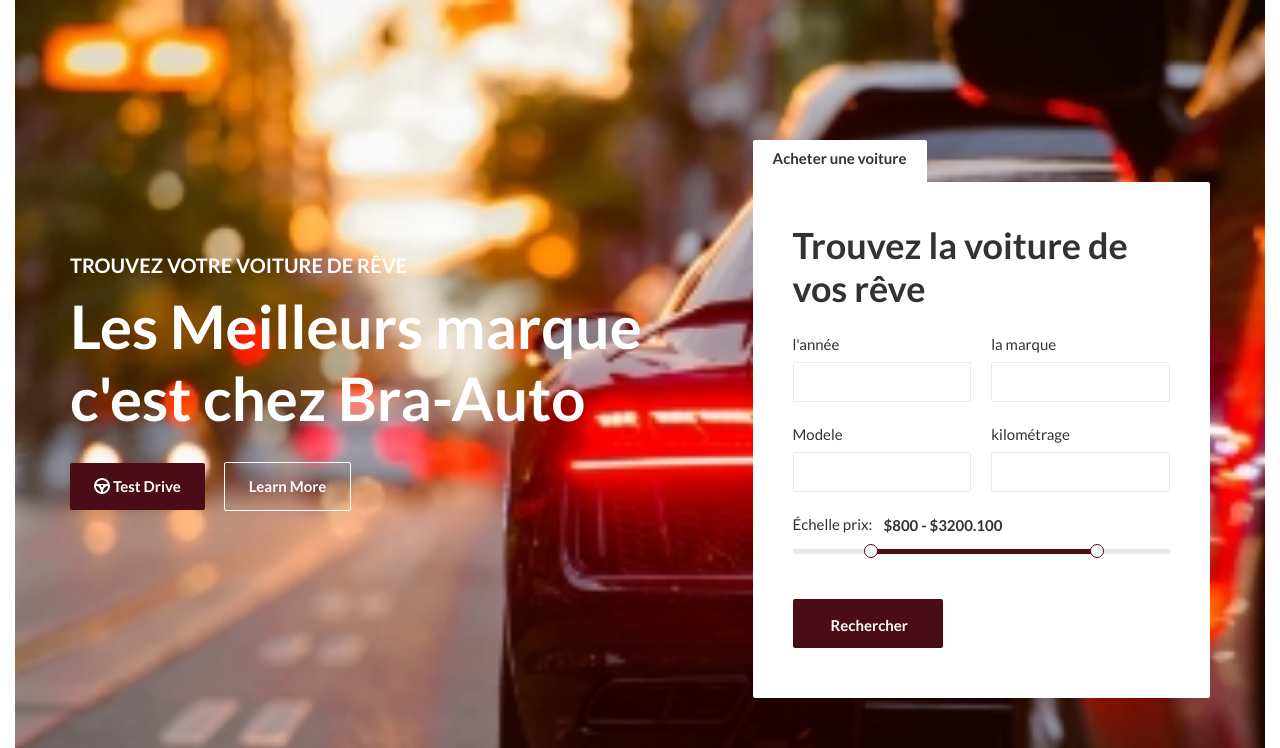
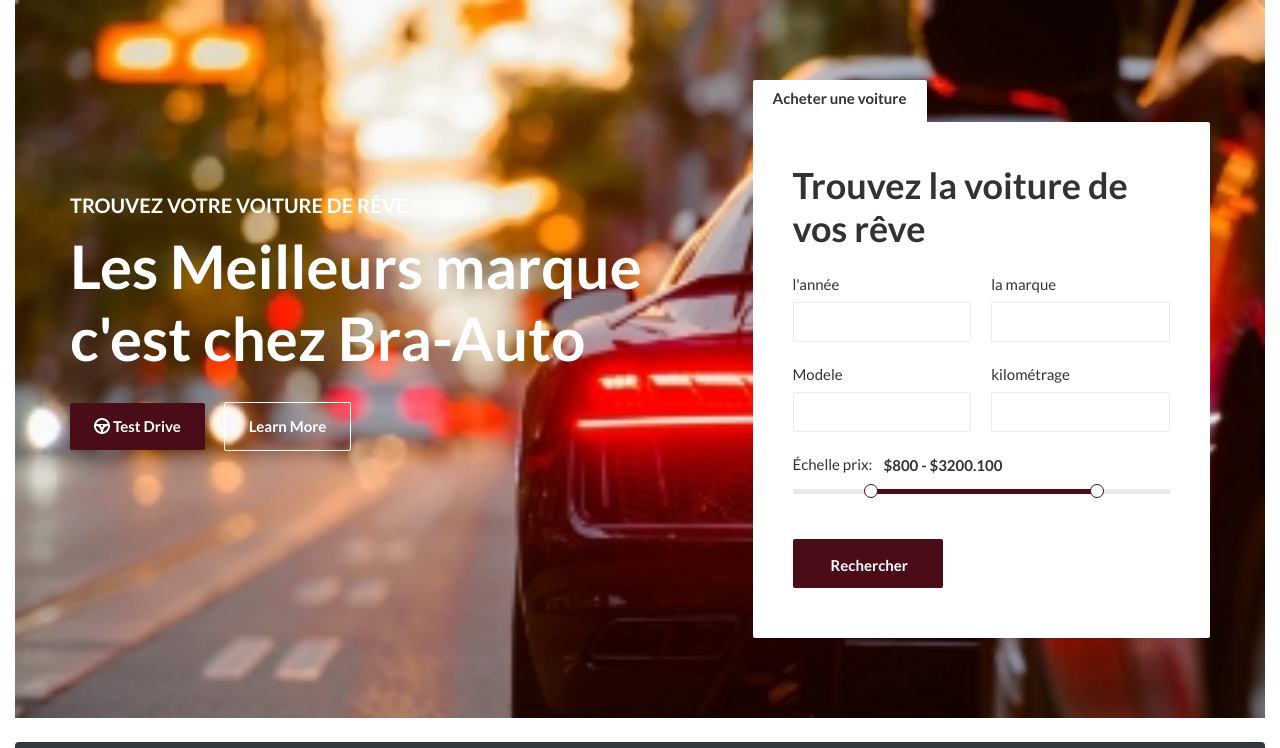
Before and after one commit to Fk403/braauto, a plain HTML site: page achetervoiture.html in a window 1280 px wide. Shown: the top 748 px of the page. Drawn offline with nearby package versions, Linux system fonts and the light colour scheme.

Commit message:
modification de style du hero achatvoiture reduiction du padding-top de 140 à 100px definition max-height sur 100vh

```diff
--- a/css/style.css
+++ b/css/style.css
@@ -491,7 +491,8 @@
 -----------------------*/
 
 .hero {
-	padding: 140px 0;
+	padding: 80px 0;
+    max-height: 100vh;
 }
 
 .hero__text {
```
